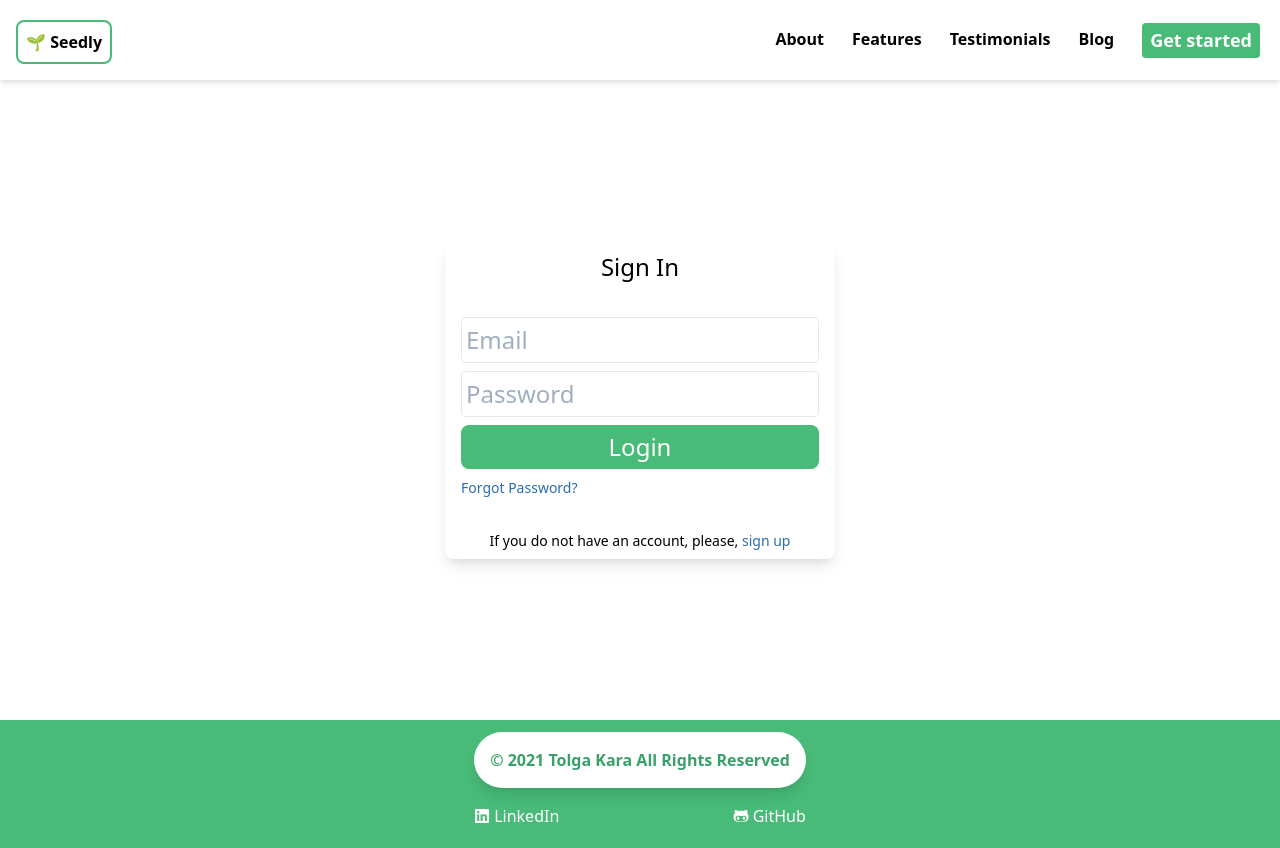
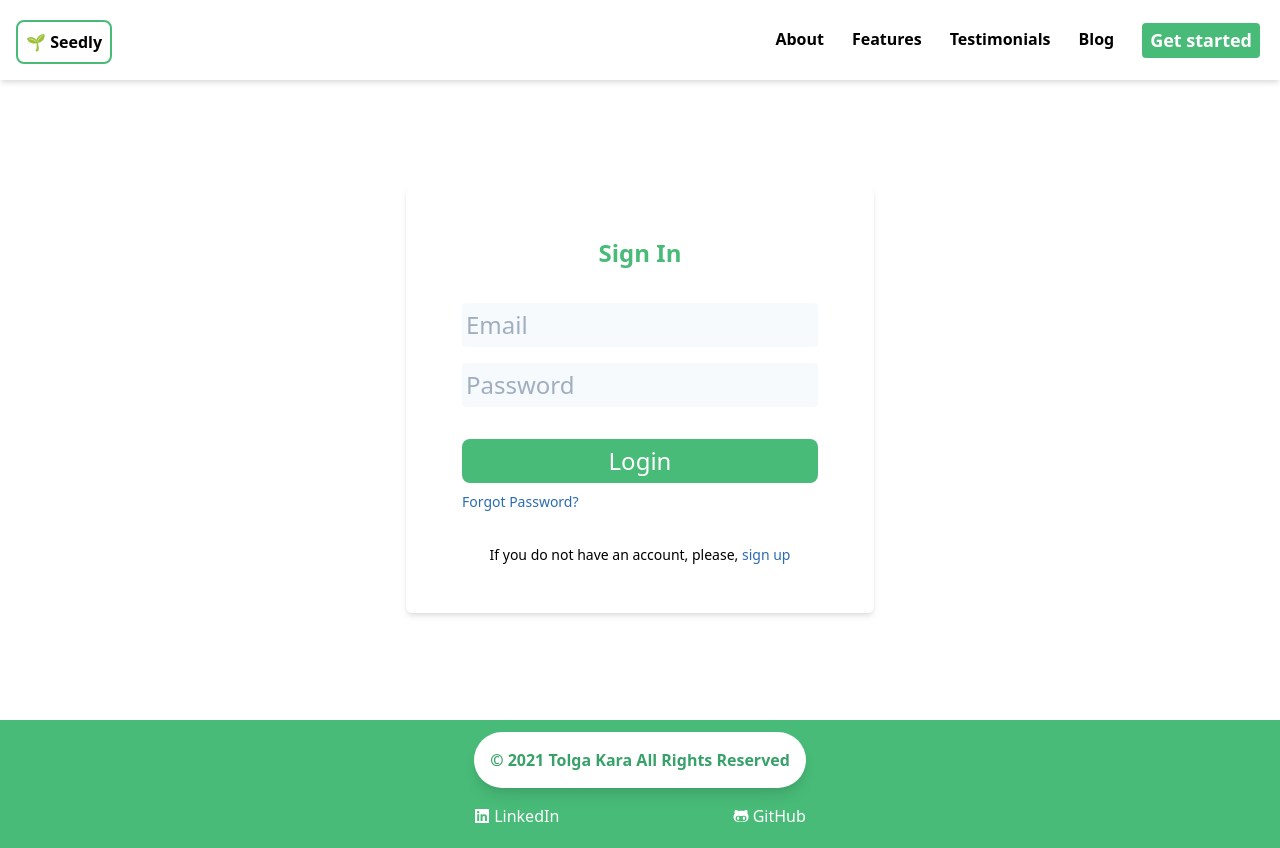
Before and after one commit to TolgaKara/seedly, a React (Create React App) app: page /signin in a window 1280 px wide. Built offline with nearby package versions, Linux system fonts and the light colour scheme; no server answers.

Commit message:
Updated Signin

```diff
--- a/src/components/SignIn/SignIn.js
+++ b/src/components/SignIn/SignIn.js
@@ -26,24 +26,26 @@ function SignIn() {
 
 	return (
 		<div className='flex h-full justify-center items-center h-screen-main'>
-			<div className='flex-col bg-white rounded-lg shadow-lg'>
-				<h2 className='text-center py-2'>Sign In</h2>
+			<div className='flex-col bg-white rounded-md shadow-md p-10'>
+				<h2 className='text-center py-2 text-green-500 font-bold'>Sign In</h2>
 				{error && <p className='text-red-600 text-center text-sm'>{error}</p>}
 				<form className='p-4 flex-col bg-white' onSubmit={handleSubmit}>
+					<div className='mb-8 space-y-4'>
 						<input
 							type='email'
-						className='border border-4 rounded my-2 p-1 block'
+							className='bg-gray-100 rounded my-2 p-1 block'
 							placeholder='Email'
 							ref={emailRef}
 							required
 						/>
 						<input
 							type='password'
-						className='border rounded my-2 p-1 block'
+							className='bg-gray-100 rounded my-2 p-1 block'
 							placeholder='Password'
 							ref={passwordRef}
 							required
 						/>
+					</div>
 					<button
 						className='bg-green-500 text-white rounded-lg p-1 w-full'
 						disabled={loading}
```
Lines whose indentation alone changed are shown as unchanged.
